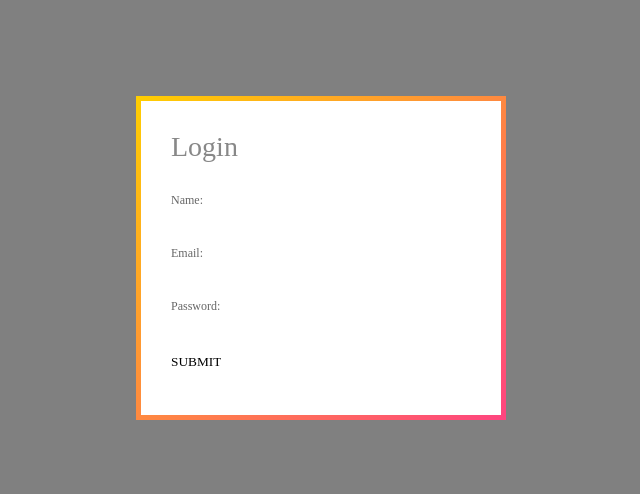
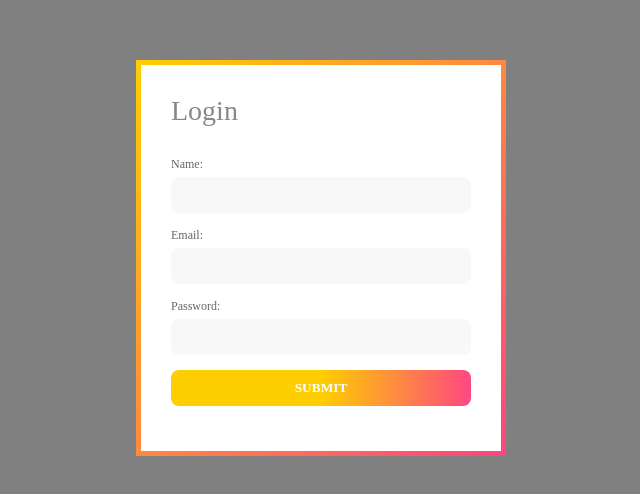
Before and after one commit to MinsooKim142/Login-Form-React, a React (Create React App) app: page / in a window 1280 px wide. Shown: the part 142-636 px from the top of the page, without its empty margins (319-959 px from the left). Built offline with nearby package versions, Linux system fonts and the light colour scheme.

Commit message:
almost finish

```diff
--- a/src/index.css
+++ b/src/index.css
@@ -79,7 +79,7 @@
   color: #FE4880;
 }
 
-form .form-inner ....form-group input
+form .form-inner .form-group input
 {
     display: block;
     width: 100%;
@@ -94,3 +94,21 @@
 
   box-shadow: 0px 0px 3px rgba(0,0,0,0.2);
 }
+
+form .form-inner input[type="submit"]{
+
+  display: inline-block;
+  padding: 10px 15px;
+  border-radius: 8px;
+  background-image: linear-gradient(to right, #FFCE00 50%, #FFCE00 50%, #FE4880);
+  background: size 200%;
+  background-position: 0%;
+  transition: 0..4s;
+  color: #FFF;
+  font-weight: 700;
+  cursor: pointer;
+}
+
+form .form-inner input[type="submit"]:hover {
+  background-position: 100% 0%;
+}
```
